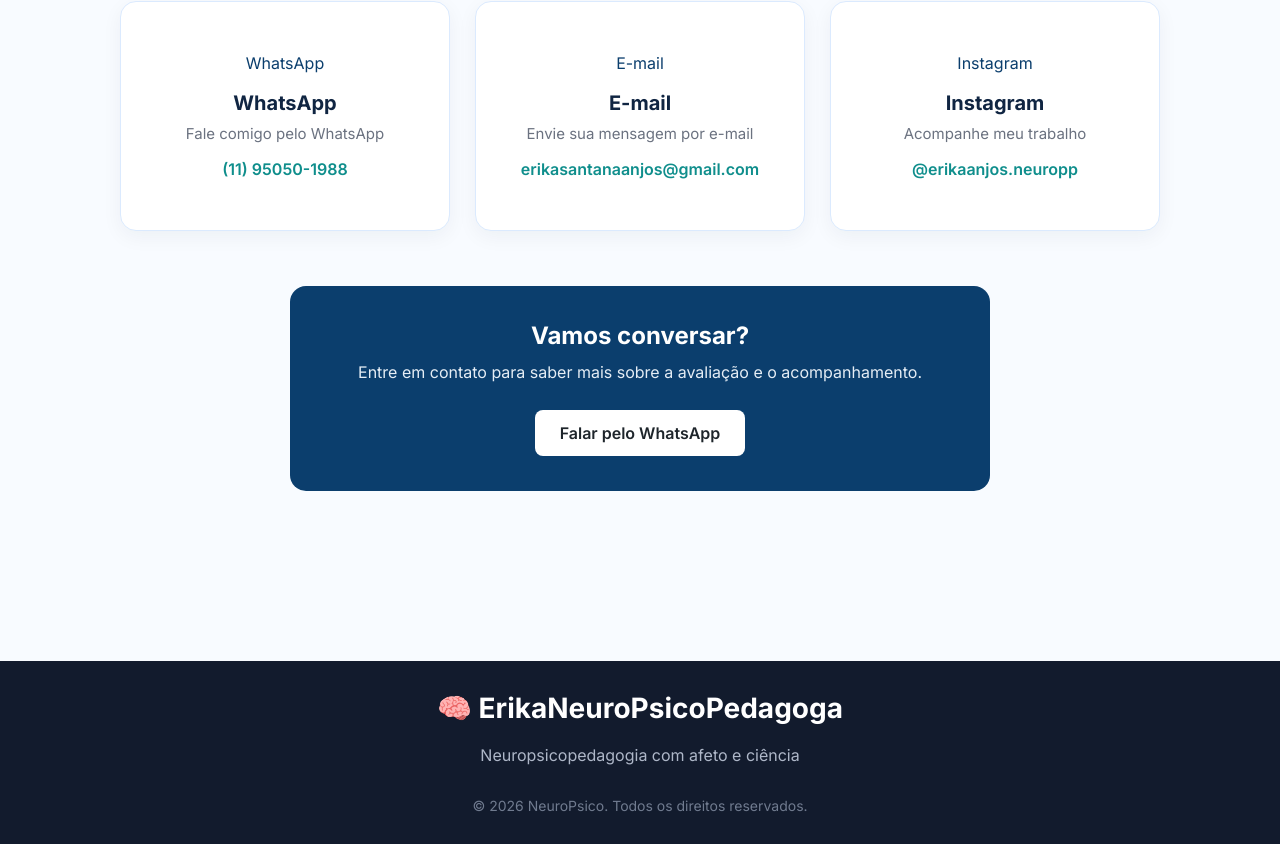
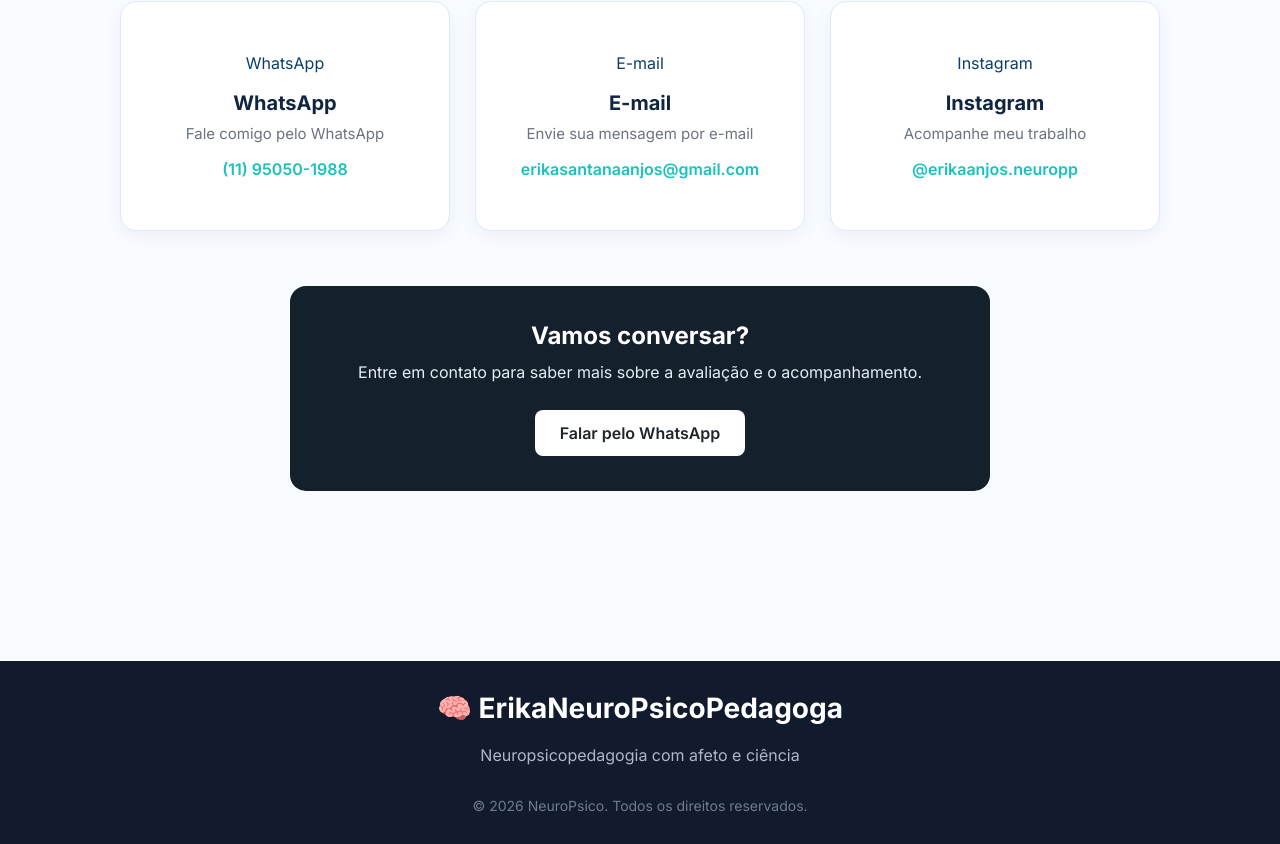
Before and after one commit to AlexandreAkkt/ErikaNeuropsicopedagoga, a React (Vite) app: page / in a window 1280 px wide. Shown: the part 4084-4928 px from the top of the page. Built offline with nearby package versions, Linux system fonts and the light colour scheme.

Commit message:
melhorando seção contato

```diff
--- a/src/components/Contact/Contact.css
+++ b/src/components/Contact/Contact.css
@@ -89,7 +89,7 @@
 /* Links */
 
 .contact-card a {
-  color: #0f8e8c;
+  color: #18c2bf;
 
   text-decoration: none;
 
@@ -114,7 +114,7 @@
 
   text-align: center;
 
-  background-color: #0b3e6d;
+  background-color: #14202c;
   border-radius: 16px;
 }
 
```
Also changed, not shown: src/assets/email.png (added), src/assets/whatsapp.png (added).
